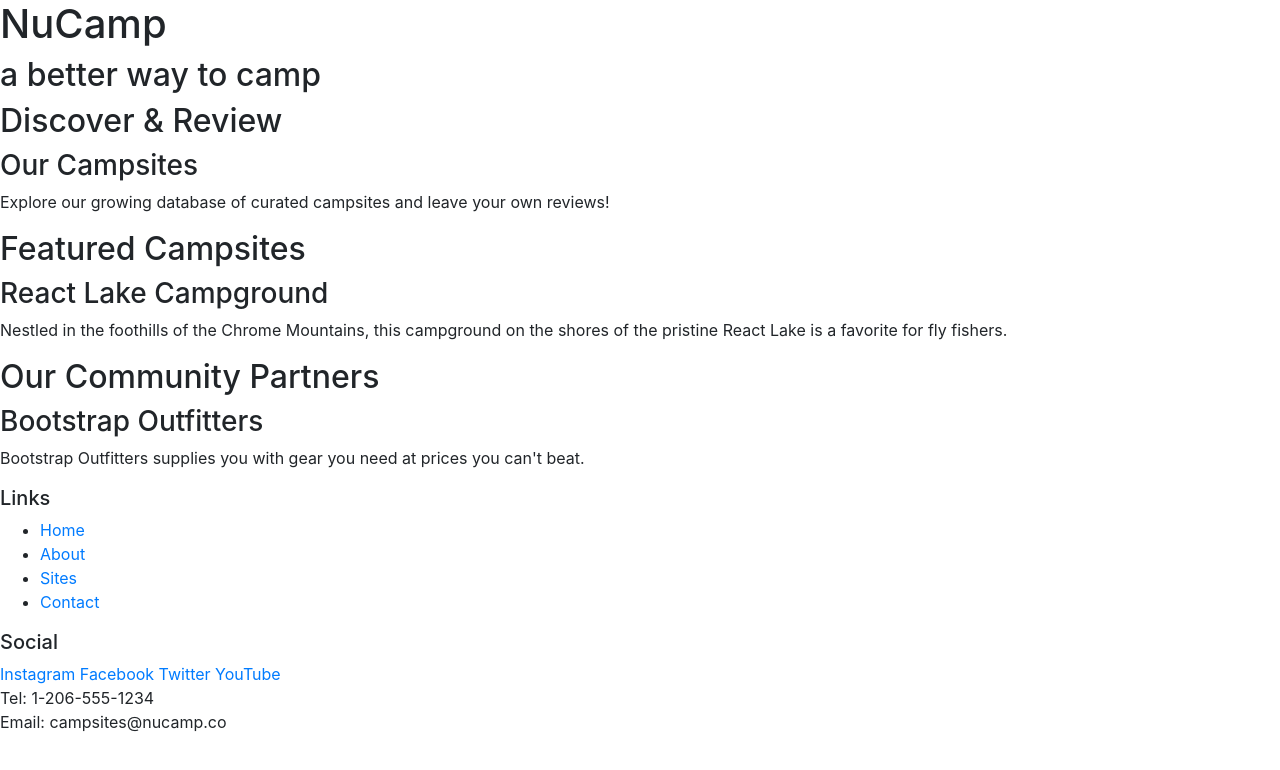
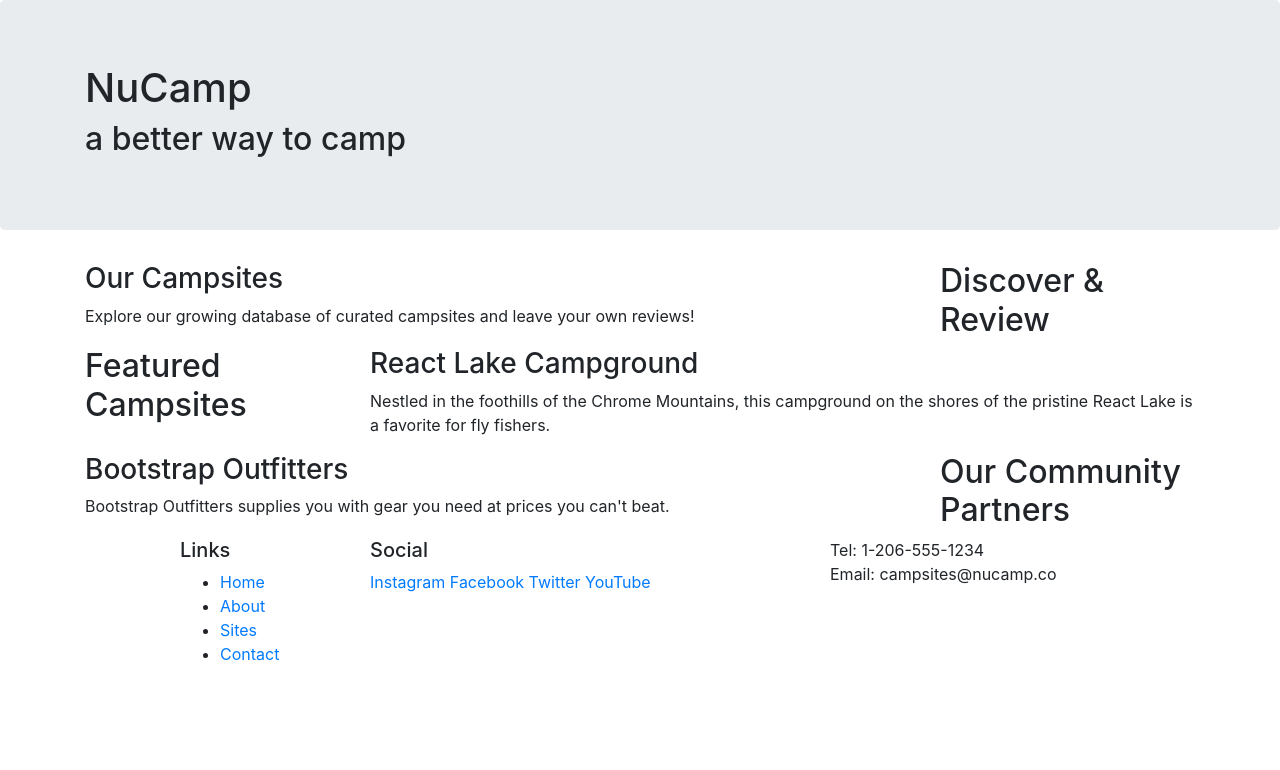
Before and after one commit to BigToughFrogMan/campingwebsite, a website: page index.html in a window 1280 px wide. Drawn offline with nearby package versions, Linux system fonts and the light colour scheme.

Commit message:
bootstrap grid

```diff
--- a/index.html
+++ b/index.html
@@ -14,34 +14,55 @@
 
 <body>
 
-    <header>
-        <div>
+    <header class="jumbotron">
+        <div class="container">
+            <div class="row">
+                <div class="col">
                     <h1>NuCamp</h1>
                     <h2>a better way to camp</h2>
                 </div>
+            </div>
+        </div>
     </header>
 
-    <div>
+    <div class="container">
+        <div class="row">
+            <div class="col-sm-4 order-sm-last col-md-3">
                 <h2>Discover & Review</h2>
+            </div>
+            <div class="col">
                 <h3>Our Campsites</h3>
                 <p>Explore our growing database of curated campsites and leave your own reviews!</p>
             </div>
+        </div>
 
-    <div>
+        <div class="row">
+            <div class="col-sm-4 col-md-3">
                 <h2>Featured Campsites</h2>
+            </div>
+            <div class="col">
                 <h3>React Lake Campground</h3>
-        <p>Nestled in the foothills of the Chrome Mountains, this campground on the shores of the pristine React Lake is
+                <p>Nestled in the foothills of the Chrome Mountains, this campground on the shores of the pristine React
+                    Lake is
                     a favorite for fly fishers.</p>
             </div>
+        </div>
 
-    <div>
+        <div class="row">
+            <div class="col-sm-4 order-sm-last col-md-3">
                 <h2>Our Community Partners</h2>
+            </div>
+            <div class="col">
                 <h3>Bootstrap Outfitters</h3>
                 <p>Bootstrap Outfitters supplies you with gear you need at prices you can't beat.</p>
             </div>
+        </div>
+    </div>
 
     <footer>
-        <div>
+        <div class="container">
+            <div class="row">
+                <div class="col-4 col-sm-2 offset-1">
                     <h5>Links</h5>
                     <ul>
                         <li><a href="#">Home</a></li>
@@ -50,16 +71,18 @@
                         <li><a href="#">Contact</a></li>
                     </ul>
                 </div>
-        <div>
+                <div class="col-6 col-sm-5">
                     <h5>Social</h5>
                     <a href="http://instagram.com/">Instagram</a>
                     <a href="http://facebook.com/">Facebook</a>
                     <a href="http://twitter.com/">Twitter</a>
                     <a href="http://youtube.com/">YouTube</a>
                 </div>
-        <div>
+                <div clas="col-sm-4">
                     Tel: 1-206-555-1234<br />
                     Email: campsites@nucamp.co
+                </div>
+            </div>
         </div>
     </footer>
 
```
Lines whose indentation alone changed are shown as unchanged.
